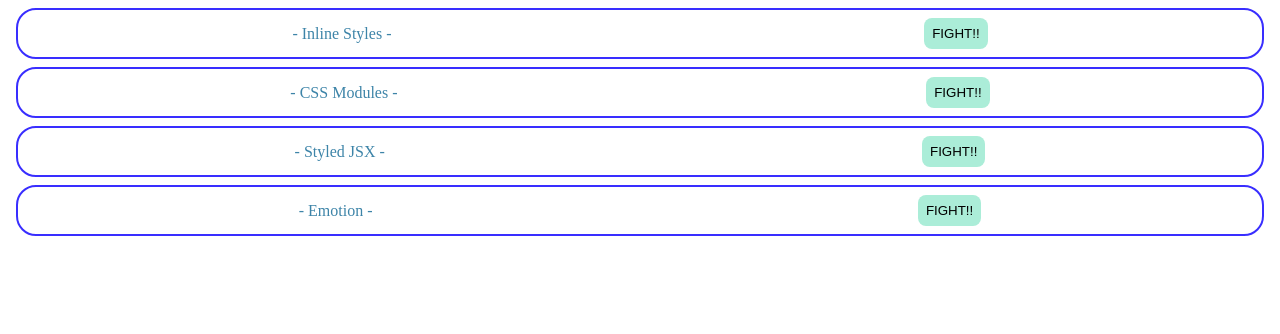
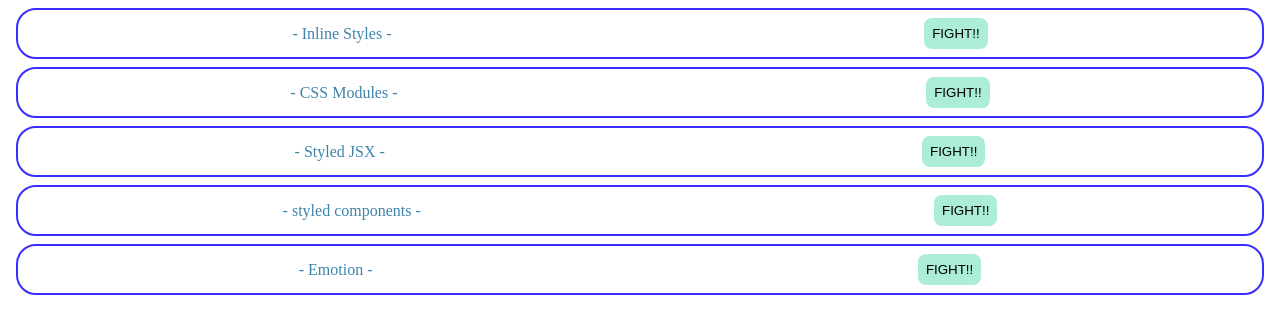
Before and after one commit to Soh1121/StepUpCourceForThoseNewToReact, a React (Vite) app: page / in a window 1280 px wide. Shown: the top 334 px of the page. Built offline with nearby package versions, Linux system fonts and the light colour scheme.

Commit message:
✨feat: styled components を学習

```diff
--- a/package.json
+++ b/package.json
@@ -17,6 +17,7 @@
 		"node-sass": "^9.0.0",
 		"react": "^17.0.2",
 		"react-dom": "^17.0.2",
+		"styled-components": "^6.1.19",
 		"styled-jsx": "^5.1.7"
 	}
 }
--- a/src/App.jsx
+++ b/src/App.jsx
@@ -2,6 +2,7 @@
 import { CssModules } from "./components/CssModules";
 import "./styles.css";
 import { StyledJsx } from "./components/StyledJsx";
+import { StyledComponents } from "./components/StyledComponents";
 import { Emotion } from "./components/Emotion";
 
 export default function App() {
@@ -10,6 +11,7 @@
             <InlineStyle />
             <CssModules />
             <StyledJsx />
+            <StyledComponents />
             <Emotion />
         </div>
     );
--- /dev/null
+++ b/src/components/StyledComponents.jsx
@@ -0,0 +1,38 @@
+import styled from "styled-components";
+
+export const StyledComponents = () => {
+    return (
+        <SContainer>
+            <STitle>- styled components -</STitle>
+            <SButton type="button">FIGHT!!</SButton>
+        </SContainer>
+    );
+}
+
+const SContainer = styled.div`
+    border: solid 2px #392eff;
+    border-radius: 20px;
+    padding: 8px;
+    margin: 8px;
+    display: flex;
+    justify-content: space-around;
+    align-items: center;
+`;
+
+const STitle = styled.p`
+    margin: 0;
+    color: #3d84a8;
+`;
+
+const SButton = styled.button`
+    background-color: #abedd8;
+    border: none;
+    padding: 8px;
+    border-radius: 8px;
+
+    &:hover {
+        background-color: #46cdcf;
+        color: #fff;
+        cursor: pointer;
+    }
+`;
```
Also changed, not shown: 1 other file (tests, documents, lock files or other folders).
